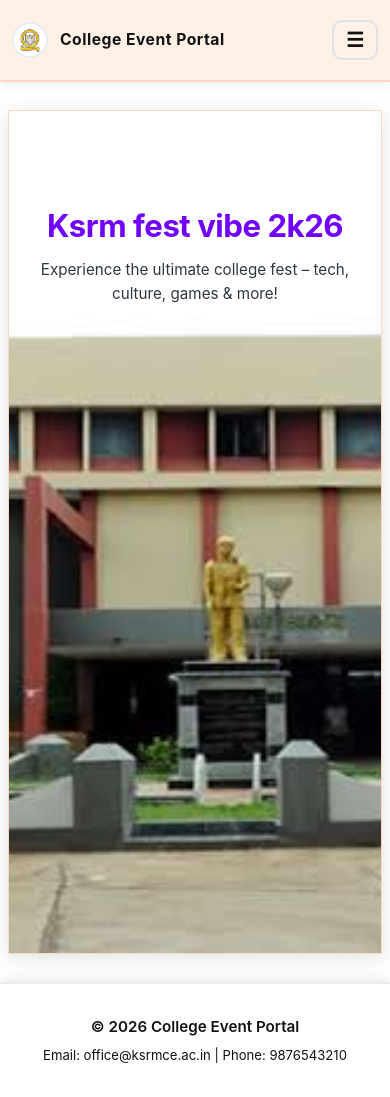
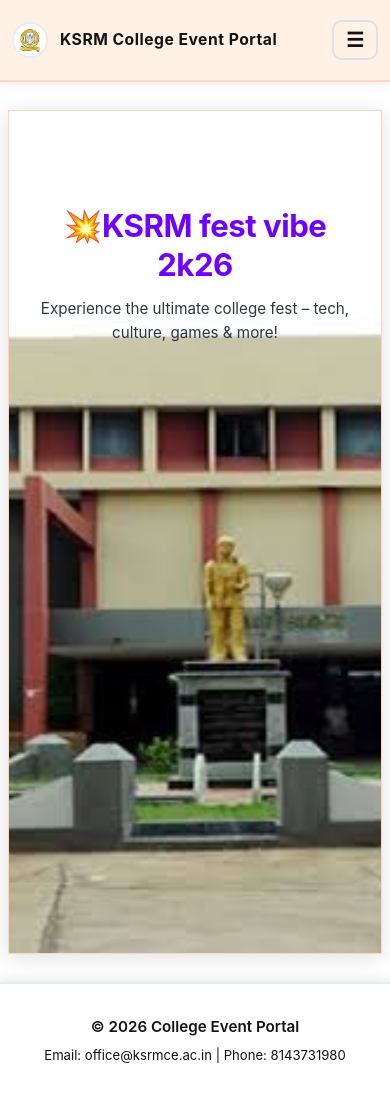
Before and after one commit to harish176/eventportal, a plain HTML site: page index.html in a window 390 px wide. Drawn offline with Linux system fonts and the light colour scheme.

Commit message:
changed phone

```diff
--- a/home.html
+++ b/home.html
@@ -3,7 +3,7 @@
 </div> -->
 
 <div class="hero" style="background-image: url('ksrm.jpeg'); background-size: cover; background-position: center; background-repeat: no-repeat; color: #ffffff; min-height: 100vh; width: 100%; margin: 0; border-radius: 0; display: flex; flex-direction: column; justify-content: flex-start; align-items: center; text-align: center; padding: 96px 24px 24px;">
-  <h2>Ksrm fest vibe 2k26</h2>
+  <h2> 💥KSRM fest vibe 2k26</h2>
   <p>
     Experience the ultimate college fest – tech, culture, games & more!
   </p>
--- a/index.html
+++ b/index.html
@@ -4,7 +4,7 @@
 <head>
 <meta charset="UTF-8">
 <meta name="viewport" content="width=device-width, initial-scale=1.0">
-<title>College Event Portal - Amazing Fest</title>
+<title>KSRM College Event Portal</title>
 <link rel="stylesheet" href="styles.css">
 </head>
 
@@ -13,7 +13,7 @@
 <nav class="navbar">
 <div class="navbar-brand">
 <img src="logo.jpeg" alt="College Logo" class="navbar-logo">
-<h1>College Event Portal</h1>
+<h1>KSRM College Event Portal</h1>
 </div>
 <button class="mobile-menu-toggle" id="mobile-menu-toggle" aria-label="Toggle navigation" aria-expanded="false">☰</button>
 <div class="navbar-links">
@@ -33,7 +33,7 @@
 <footer>
 <div class="footer-content">
 <p>&copy; 2026 College Event Portal</p>
-<p>Email: office@ksrmce.ac.in | Phone: 9876543210</p>
+<p>Email: office@ksrmce.ac.in | Phone: 8143731980</p>
 </div>
 </footer>
 
```
